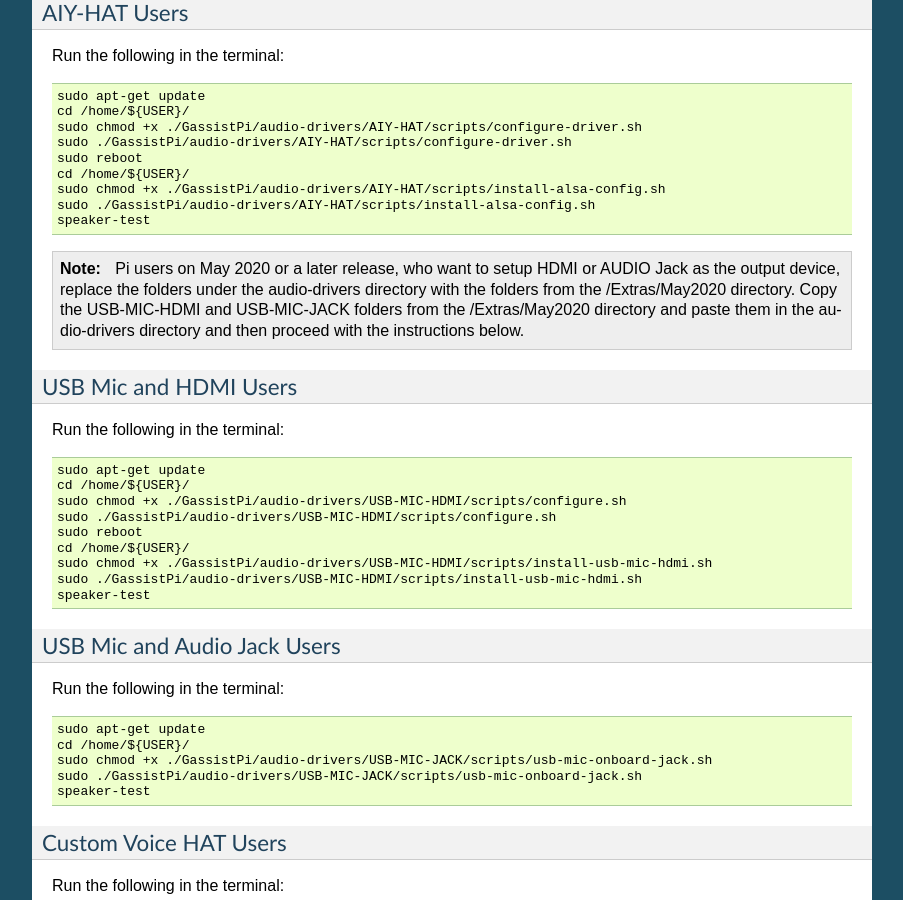
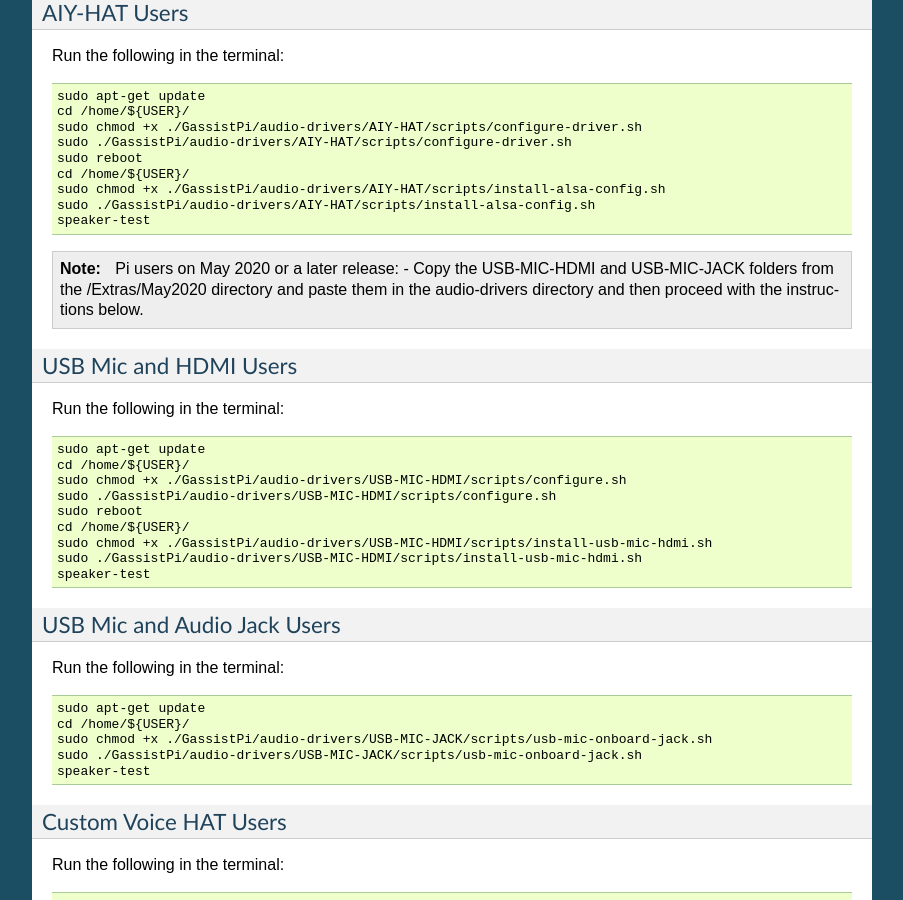
Before and after one commit to shivasiddharth/GassistPi-Documentation, a Sphinx documentation site: the page built from docs/audioconfig.rst, in a window 1280 px wide and 900 px high, scrolled down 642 px. Shown: the whole window, without its empty margins (198-1101 px from the left). Built offline with Sphinx 7.4.7, drawn with Linux system fonts in a browser that asks for light colours.

Commit message:
Update audioconfig.rst

```diff
--- a/docs/audioconfig.rst
+++ b/docs/audioconfig.rst
@@ -42,7 +42,9 @@ Run the following in the terminal::
      sudo ./GassistPi/audio-drivers/AIY-HAT/scripts/install-alsa-config.sh
      speaker-test
 
-.. note:: Pi users on May 2020 or a later release, who want to setup HDMI or AUDIO Jack as the output device, replace the folders under the audio-drivers directory with the folders from the /Extras/May2020 directory. Copy the USB-MIC-HDMI and USB-MIC-JACK folders from the /Extras/May2020 directory and paste them in the audio-drivers directory and then proceed with the instructions below.
+.. note::
+ Pi users on May 2020 or a later release:
+ - Copy the USB-MIC-HDMI and USB-MIC-JACK folders from the /Extras/May2020 directory and paste them in the audio-drivers directory and then proceed with the instructions below.
 
 USB Mic and HDMI Users
 ~~~~~~~~~~~~~~~~~~~~~~
```
